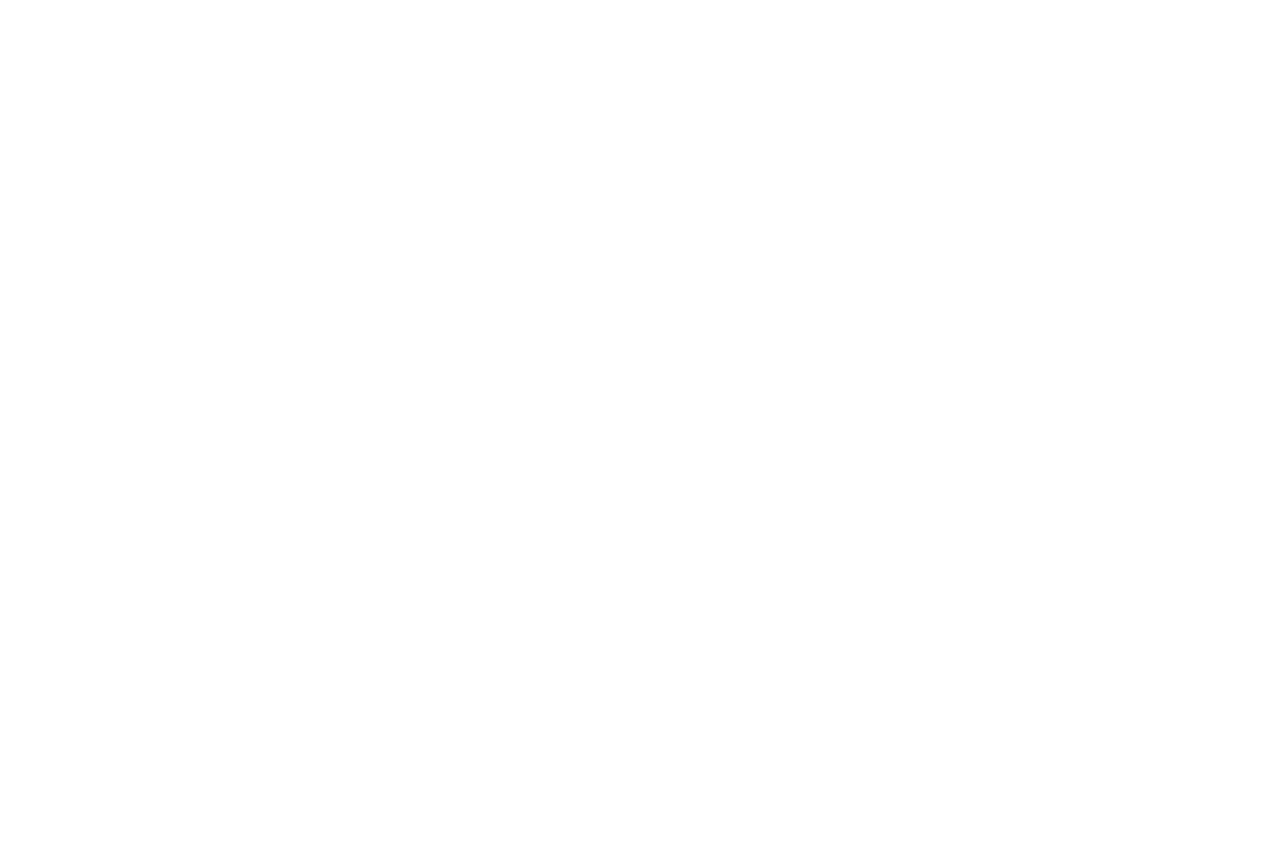
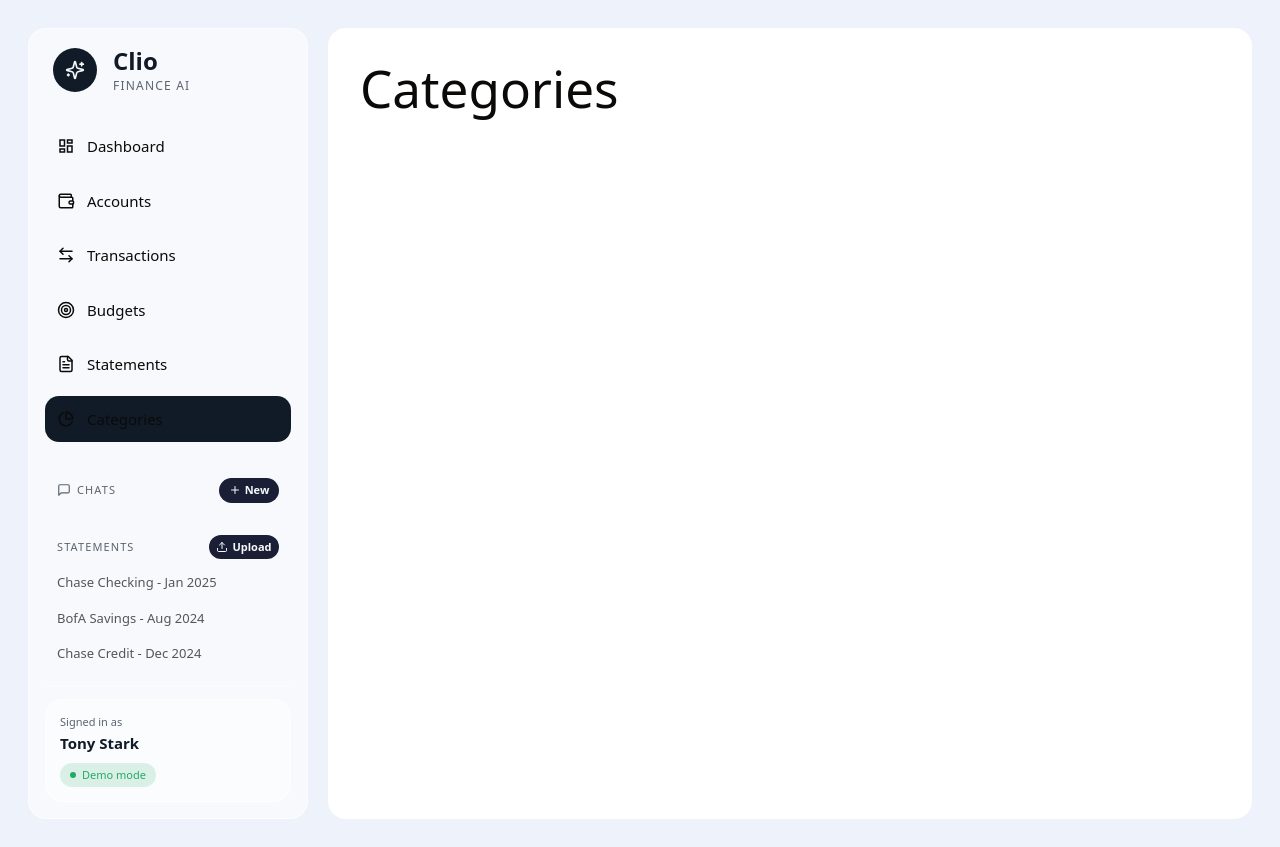
Before and after one commit to tchiahsu/clio.ai, a React app in the folder frontend/: page /categories in a window 1280 px wide. Before the commit this address had no page. Before the commit the page ends 800 px from the top, so only its background shows below. Built offline with nearby package versions, Linux system fonts and the light colour scheme; the HTML template or start-up script is replaced by a standard one.

Commit message:
first draft of side bar

```diff
--- a/frontend/package.json
+++ b/frontend/package.json
@@ -25,6 +25,7 @@
     "react": "^19.2.0",
     "react-day-picker": "^10.0.1",
     "react-dom": "^19.2.0",
+    "react-icons": "^5.6.0",
     "react-resizable-panels": "^4.11.2",
     "react-router-dom": "^7.17.0",
     "recharts": "^3.8.0",
--- a/frontend/src/App.tsx
+++ b/frontend/src/App.tsx
@@ -1,10 +1,11 @@
 import { BrowserRouter, Routes, Route, Navigate } from 'react-router-dom';
 import ShellLayout from './components/layout/ShellLayout';
-import Dashboard from './Dashboard';
-import Accounts from './Accounts';
-import Transactions from './Transactions';
-import Budgets from './Budget';
-import Statements from './Statements';
+import Dashboard from './components/features/Dashboard';
+import Accounts from './components/features/Accounts';
+import Transactions from './components/features/Transactions';
+import Budgets from './components/features/Budget';
+import Statements from './components/features/Statements';
+import Categories from './components/features/Categories';
 import './index.css';
 
 function App() {
@@ -18,6 +19,7 @@ function App() {
           <Route path="/transactions" element={<Transactions />} />
           <Route path="/budgets" element={<Budgets />} />
           <Route path="/statements" element={<Statements />} />
+          <Route path="/categories" element={<Categories />} />
         </Routes>
       </ShellLayout>
     </BrowserRouter>
--- a/frontend/src/components/layout/ShellLayout.tsx
+++ b/frontend/src/components/layout/ShellLayout.tsx
@@ -1,15 +1,16 @@
+import { Outlet } from "react-router-dom"
 import Sidebar from "./Sidebar"
 
 interface ShellLayoutProps {
-  children: React.ReactNode;
+  children?: React.ReactNode;
 }
 
 export default function ShellLayout({ children }: ShellLayoutProps) {
   return (
-    <div className="flex min-h-screen">
+    <div className="flex min-h-screen bg-[#EEF2FA] p-7 gap-5">
       <Sidebar />
-      <main className="flex-1">
-        {children}
+      <main className="flex-1 bg-white rounded-2xl p-8 min-h-full">
+        {children ?? <Outlet />}
       </main>
     </div>
   );
--- a/frontend/src/components/layout/Sidebar.tsx
+++ b/frontend/src/components/layout/Sidebar.tsx
@@ -1,5 +1,105 @@
-export default function ShellLayout() {
+import { NavLink } from 'react-router-dom';
+import { MdOutlineDashboard } from "react-icons/md";
+import { LuWallet, LuArrowLeftRight, LuTarget, LuFileText, LuPlus, LuUpload, LuSparkles, LuMessageSquare } from "react-icons/lu";
+import { RiPieChartLine } from "react-icons/ri";
+
+const navItems = [
+  { name: 'Dashboard', path: '/dashboard', icon: <MdOutlineDashboard /> },
+  { name: 'Accounts', path: '/accounts', icon: <LuWallet /> },
+  { name: 'Transactions', path: '/transactions', icon: <LuArrowLeftRight /> },
+  { name: 'Budgets', path: '/budgets', icon: <LuTarget /> },
+  { name: 'Statements', path: '/statements', icon: <LuFileText /> },
+  { name: 'Categories', path: '/categories', icon: <RiPieChartLine /> },
+];
+
+const dummyStatements = [
+  'Chase Checking - Jan 2025',
+  'BofA Savings - Aug 2024',
+  'Chase Credit - Dec 2024',
+];
+
+export default function Sidebar() {
   return (
-    <div></div>
-  );
+    <div className="w-[280px] self-stretch rounded-2xl p-4 flex flex-col gap-1
+      bg-clio-glass border border-clio-glass-border">
+
+      <div className="flex items-center gap-4 px-2 mb-6">
+        <div className="w-11 h-11 rounded-full flex items-center justify-center text-xl
+          bg-clio-primary text-clio-primary-foreground">
+          <LuSparkles />
+        </div>
+        <div>
+          <div className="text-2xl font-semibold text-clio-primary">Clio</div>
+          <div className="text-[12px] uppercase tracking-widest text-clio-muted-foreground">Finance AI</div>
+        </div>
+      </div>
+
+      <nav className="flex flex-col gap-2">
+        {navItems.map(({ name, path, icon }) => (
+          <NavLink
+            key={path}
+            to={path}
+            className={({ isActive }) =>
+              `flex items-center gap-3 px-3 py-3 rounded-xl text-[15px]
+              no-underline transition-all duration-200
+              ${isActive
+                ? 'bg-clio-primary text-clio-primary-foreground'
+                : 'text-[#757a8a] hover:bg-white hover:text-black'
+              }`
+            }
+          >
+            <span className="text-[18px]">{icon}</span>
+            {name}
+          </NavLink>
+        ))}
+      </nav>
+
+
+      <div className="flex items-center justify-between px-3 pt-8 pb-1">
+        <div className="flex items-center gap-1.5 text-[11px] uppercase tracking-widest text-clio-muted-foreground">
+          <LuMessageSquare size={14} />
+          Chats
+        </div>
+        <button
+          className="flex items-center gap-1 rounded-full px-4 min-w-[60px] justify-center font-semibold"
+          style={{ backgroundColor: '#1a1f36', color: '#f8f9fc', fontSize: '11px', padding: '4px 6px' }}
+        >
+          <LuPlus size={12} /> New
+        </button>
+      </div>
+
+      <div className="flex items-center justify-between px-3 pb-1 mt-6">
+        <span className="text-[11px] uppercase tracking-widest text-clio-muted-foreground">
+          Statements
+        </span>
+        <button
+          className="flex items-center gap-1 rounded-full px-4 py-4 min-w-[70px] justify-center font-semibold"
+          style={{ backgroundColor: '#1a1f36', color: '#f8f9fc', fontSize: '11px', padding: '4px 6px' }}
+        >
+          <LuUpload size={12} /> Upload
+        </button>
+      </div>
+
+      {dummyStatements.map((s) => (
+        <div key={s} className="px-3 py-1.5 text-[13px] rounded-lg cursor-pointer hover:bg-white/50
+          text-clio-foreground-70">
+          {s}
+        </div>
+      ))}
+
+      <div className="flex-1" />
+      <div className="border-t border-white/40 my-2" />
+
+      <div className="rounded-2xl p-3.5 bg-glass-inset border border-clio-glass-border">
+        <div className="text-[11px] text-clio-muted-foreground mb-0.5">Signed in as</div>
+        <div className="text-[15px] font-semibold text-clio-primary">Tony Stark</div>
+        <div className="inline-flex items-center gap-1.5 text-[11px] font-medium rounded-full px-2.5 py-1 mt-2
+          bg-clio-success-bg text-clio-success">
+          <span className="w-1.5 h-1.5 rounded-full bg-clio-success" />
+          Demo mode
+        </div>
+      </div>
+
+    </div>
+  )
 }
--- a/frontend/src/index.css
+++ b/frontend/src/index.css
@@ -51,21 +51,29 @@
   --sidebar-accent-foreground: oklch(0.214 0.009 43.1);
   --sidebar-border: oklch(0.922 0.005 34.3);
   --sidebar-ring: oklch(0.714 0.014 41.2);
+  --clio-glass: oklch(1 0 0 / 0.55);
+  --clio-glass-border: oklch(1 0 0 / 0.65);
+  --glass-inset: oklch(1 0 0 / 0.5);
+  --clio-primary: oklch(0.22 0.03 255);
+  --clio-primary-foreground: oklch(0.98 0.005 240);
+  --clio-foreground-70: oklch(0.18 0.02 250 / 0.7);
+  --clio-muted-foreground: oklch(0.5 0.02 250);
+  --clio-success: oklch(0.65 0.15 155);
+  --clio-success-bg: oklch(0.65 0.15 155 / 0.15);
+
 }
 
 a {
   font-weight: 500;
-  color: #646cff;
-  text-decoration: inherit;
+  color: inherit;
+  text-decoration: none;
 }
-a:hover {
-  color: #535bf2;
-}
+/* a:hover {
+  color: inherit;
+} */
 
 body {
   margin: 0;
-  display: flex;
-  place-items: center;
   min-width: 320px;
   min-height: 100vh;
 }
@@ -76,18 +84,12 @@ h1 {
 }
 
 button {
-  border-radius: 8px;
-  border: 1px solid transparent;
-  padding: 0.6em 1.2em;
-  font-size: 1em;
-  font-weight: 500;
+  cursor: pointer;
   font-family: inherit;
-  background-color: #1a1a1a;
-  cursor: pointer;
-  transition: border-color 0.25s;
-}
-button:hover {
-  border-color: #646cff;
+  background: none;
+  border: none;
+  padding: 0;
+  font-size: inherit;
 }
 button:focus,
 button:focus-visible {
@@ -100,10 +102,7 @@ button:focus-visible {
     background-color: #ffffff;
   }
   a:hover {
-    color: #747bff;
-  }
-  button {
-    background-color: #f9f9f9;
+    color: inherit;
   }
 }
 
@@ -182,6 +181,15 @@ button:focus-visible {
   --radius-2xl: calc(var(--radius) * 1.8);
   --radius-3xl: calc(var(--radius) * 2.2);
   --radius-4xl: calc(var(--radius) * 2.6);
+  --color-clio-primary: var(--clio-primary);
+  --color-clio-primary-foreground: var(--clio-primary-foreground);
+  --color-clio-glass: var(--clio-glass);
+  --color-clio-glass-border: var(--clio-glass-border);
+  --color-clio-muted-foreground: var(--clio-muted-foreground);
+  --color-clio-foreground-70: var(--clio-foreground-70);
+  --color-clio-success: var(--clio-success);
+  --color-clio-success-bg: var(--clio-success-bg);
+  --color-glass-inset: var(--glass-inset);
 }
 
 @layer base {
```
Also changed, not shown: 1 other file (tests, documents, lock files or other folders).
